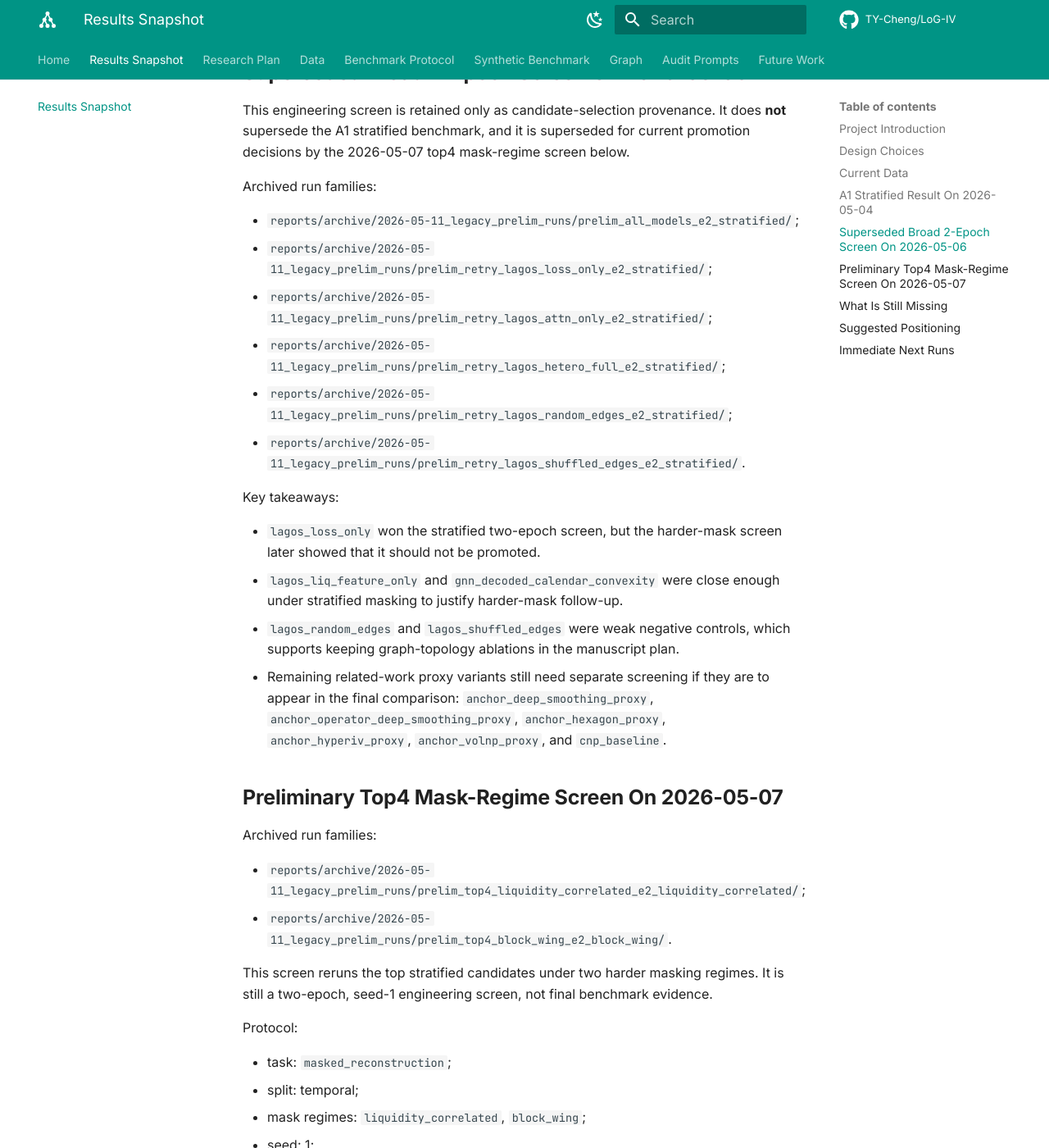
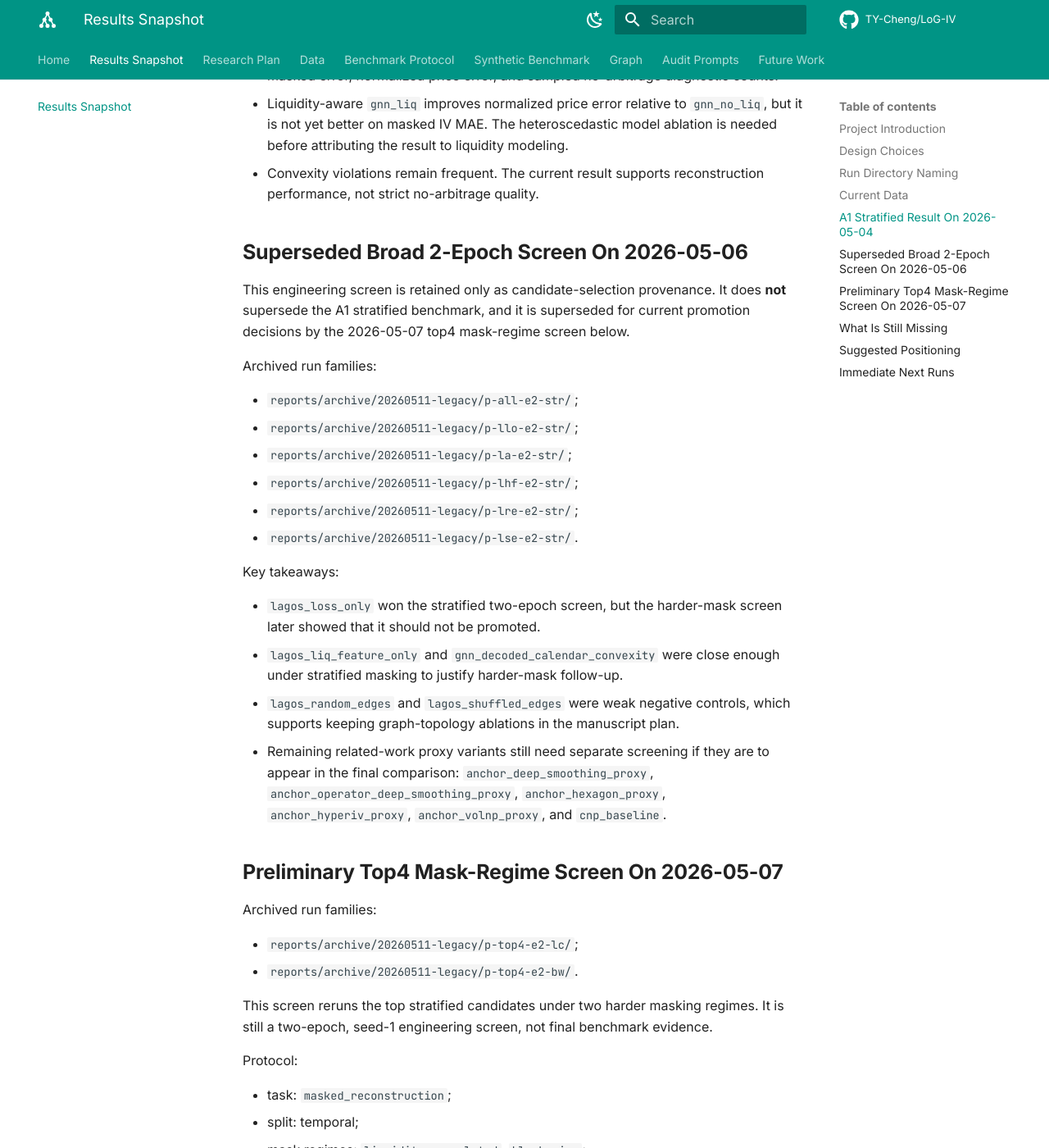
Before and after one commit to TY-Cheng/LoG-IV, an MkDocs documentation site: the page built from docs/results_snapshot.md, in a window 1280 px wide and 1400 px high, scrolled down 3426 px. Shown: the whole window at 82% size. Built offline with MkDocs 1.6.1 and Material for MkDocs 9.7.7, drawn with Linux system fonts in a browser that asks for light colours; comment, search, counter and statistics services are not loaded; some of the changed text lies outside the part shown.

Commit message:
Use compact run names in docs, justfile, tests
Standardize run-directory naming to compact aliases across the repo.
Docs updated to show short family and per-model folder names (e.g. a1-e20, a1-full, a1-str) and archive paths replaced with concise slugs.
The justfile benchmark-a1 task now defaults output to reports/runs/a1 and emits output dirs with a mask_slug (e.g. out-a1-lc) via a mapping for mask regimes (stratified->str, liquidity_correlated->lc, block_wing->bw, random->rnd).
Tests updated to import and validate the new _benchmark_run_name and _matrix_run_name helpers and assert generated names are compact and under 32 chars.

````diff
--- a/docs/results_snapshot.md
+++ b/docs/results_snapshot.md
@@ -47,6 +47,15 @@
   AR(1) SSVI-style surfaces, diagnostic-only fields, stable logical hashing,
   and no-arbitrage diagnostics for controlled tests.
 
+## Run Directory Naming
+
+Run directories use compact aliases so artifacts stay portable across WSL,
+Windows Explorer, and archive destinations. Family directories should look like
+`a1-e20-lc` or `a1-full-str`; per-model directories should look like
+`b-us-gdcc-mr-t-e20-s1`. Full names for model variant, task, split, mask
+regime, and protocol settings belong in `manifest.json`, `benchmark_summary.csv`,
+and this evidence ledger, not in long folder names.
+
 ## Current Data
 
 | Dataset | Current role | Current status |
@@ -60,7 +69,7 @@
 
 ## A1 Stratified Result On 2026-05-04
 
-Run family: `reports/runs/benchmark_a1_stratified/`.
+Run family: `reports/runs/a1-str/`.
 
 Current artifact caveat: this directory is **not present locally** as of
 2026-05-11. Treat the table below as a recorded result that must be restored or
@@ -85,7 +94,7 @@
 - test starts on 2026-04-17.
 
 Headline table from
-`reports/runs/benchmark_a1_stratified/benchmark_summary.csv`:
+`reports/runs/a1-str/benchmark_summary.csv`:
 
 | Variant | Masked IV MAE | p90 abs error | Price MAE | vs train kNN | vs within kNN | Calendar viol. | Convexity viol. |
 | --- | ---: | ---: | ---: | ---: | ---: | ---: | ---: |
@@ -122,12 +131,12 @@
 
 Archived run families:
 
-- `reports/archive/2026-05-11_legacy_prelim_runs/prelim_all_models_e2_stratified/`;
-- `reports/archive/2026-05-11_legacy_prelim_runs/prelim_retry_lagos_loss_only_e2_stratified/`;
-- `reports/archive/2026-05-11_legacy_prelim_runs/prelim_retry_lagos_attn_only_e2_stratified/`;
-- `reports/archive/2026-05-11_legacy_prelim_runs/prelim_retry_lagos_hetero_full_e2_stratified/`;
-- `reports/archive/2026-05-11_legacy_prelim_runs/prelim_retry_lagos_random_edges_e2_stratified/`;
-- `reports/archive/2026-05-11_legacy_prelim_runs/prelim_retry_lagos_shuffled_edges_e2_stratified/`.
+- `reports/archive/20260511-legacy/p-all-e2-str/`;
+- `reports/archive/20260511-legacy/p-llo-e2-str/`;
+- `reports/archive/20260511-legacy/p-la-e2-str/`;
+- `reports/archive/20260511-legacy/p-lhf-e2-str/`;
+- `reports/archive/20260511-legacy/p-lre-e2-str/`;
+- `reports/archive/20260511-legacy/p-lse-e2-str/`.
 
 Key takeaways:
 
@@ -146,8 +155,8 @@
 
 Archived run families:
 
-- `reports/archive/2026-05-11_legacy_prelim_runs/prelim_top4_liquidity_correlated_e2_liquidity_correlated/`;
-- `reports/archive/2026-05-11_legacy_prelim_runs/prelim_top4_block_wing_e2_block_wing/`.
+- `reports/archive/20260511-legacy/p-top4-e2-lc/`;
+- `reports/archive/20260511-legacy/p-top4-e2-bw/`.
 
 This screen reruns the top stratified candidates under two harder masking
 regimes. It is still a two-epoch, seed-1 engineering screen, not final
@@ -233,14 +242,14 @@
 Promote the two candidates that passed the top4 mask-regime screen:
 
 ```bash
-just benchmark-a1 mask=liquidity_correlated seeds=1 epochs=20 variant_suite=anchor_proxy variants=lagos_liq_feature_only,gnn_decoded_calendar_convexity out=reports/runs/candidate_top2_liquidity_correlated_e20 baseline_preset=fast no_arb_surfaces=50 skip_ood=true
-just benchmark-a1 mask=block_wing seeds=1 epochs=20 variant_suite=anchor_proxy variants=lagos_liq_feature_only,gnn_decoded_calendar_convexity out=reports/runs/candidate_top2_block_wing_e20 baseline_preset=fast no_arb_surfaces=50 skip_ood=true
+just benchmark-a1 mask=liquidity_correlated seeds=1 epochs=20 variant_suite=anchor_proxy variants=lagos_liq_feature_only,gnn_decoded_calendar_convexity out=reports/runs/a1-e20 baseline_preset=fast no_arb_surfaces=50 skip_ood=true
+just benchmark-a1 mask=block_wing seeds=1 epochs=20 variant_suite=anchor_proxy variants=lagos_liq_feature_only,gnn_decoded_calendar_convexity out=reports/runs/a1-e20 baseline_preset=fast no_arb_surfaces=50 skip_ood=true
 ```
 
 Then run raw SVI accounting on the promoted setting:
 
 ```bash
-just benchmark-a1 mask=stratified baseline_preset=full out=reports/runs/benchmark_a1_full
+just benchmark-a1 mask=stratified baseline_preset=full out=reports/runs/a1-full
 ```
 
 Promotion gate: `lagos_liq_feature_only` should remain ahead of train-only and
````
Also changed, not shown: docs/paper_plan.md (+3 -3 lines), 2 other files.
